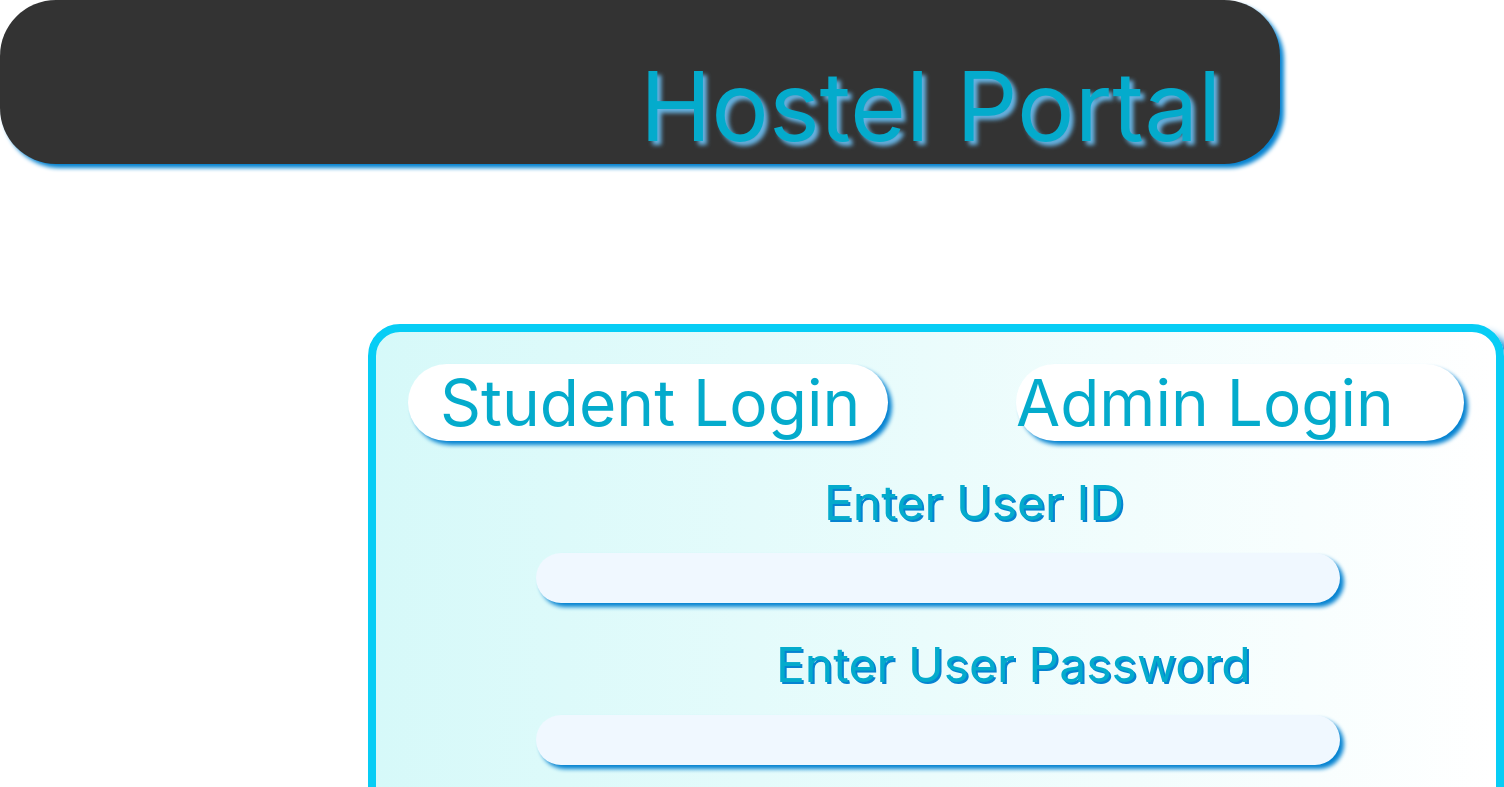
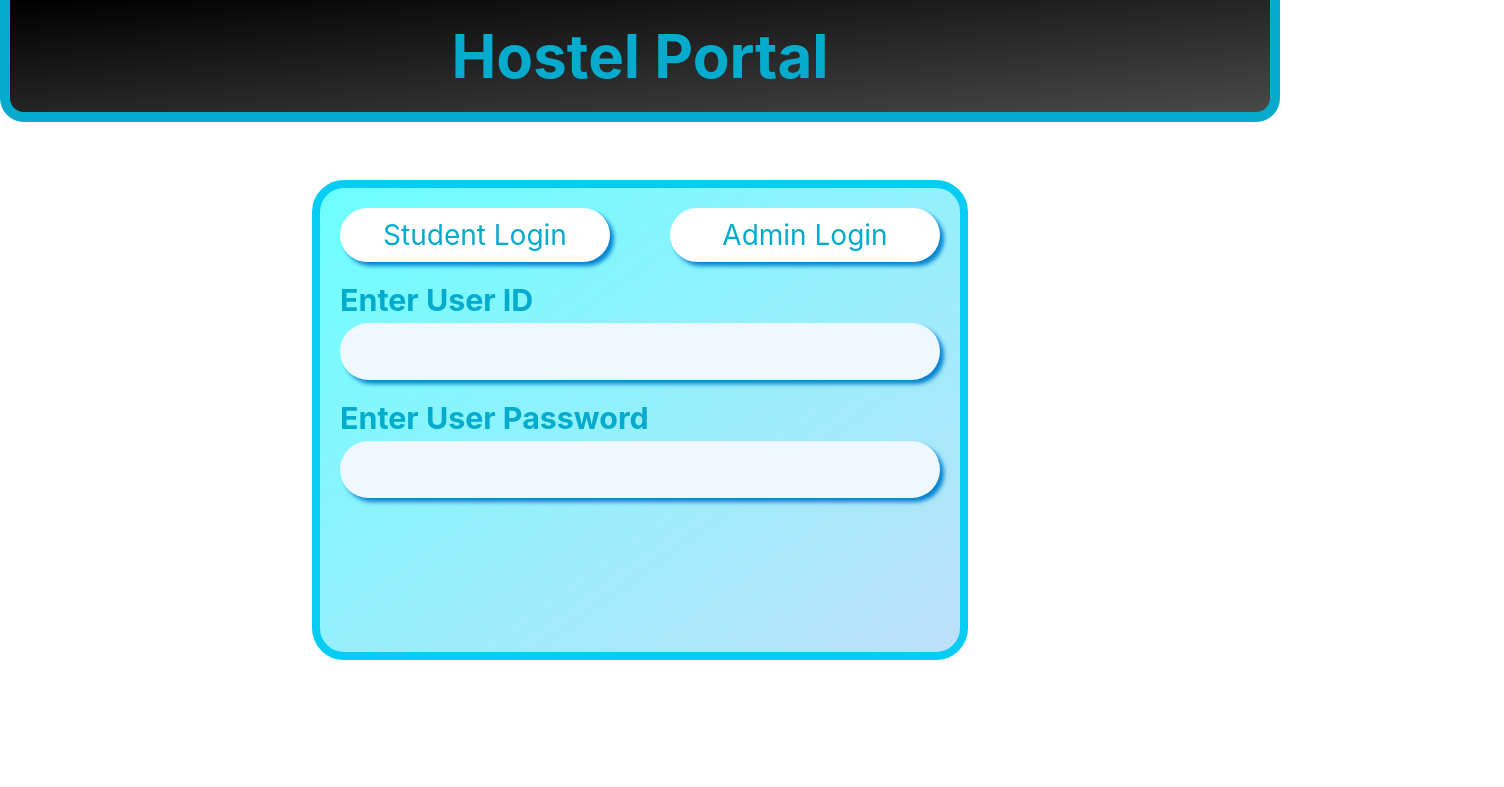
Before and after one commit to Nivedh-Biju/project_hostel, a React (Create React App) app in the folder client1/: page / in a window 1280 px wide. Shown: the top 787 px of the page, 1504 px wide, since content can reach past the window. Built offline with nearby package versions, Linux system fonts and the light colour scheme.

Commit message:
updated loging page

```diff
--- a/client1/src/css/login.css
+++ b/client1/src/css/login.css
@@ -1,34 +1,39 @@
 .Login_main {
-    position: relative;
+    display: flex;
+    flex-direction: column;
 }
 
 .Login_inner {
-    background: linear-gradient(to right, rgb(214, 249, 249), white);
-    position: relative;
-    top: 10rem;
-    left: 23rem;
+    display: flex;
+    flex-direction: column;
+    align-self: center;
+    background: linear-gradient(to top left,rgb(189, 224, 248),rgb(108, 255, 255));
     border: 0.5rem solid rgb(7, 205, 245); /* Adjust border width */
     border-radius: 2rem;
-    height: 30rem;
-    width:70rem;
-    box-shadow: 10px 10px 10px rgb(5, 131, 209);
+    margin-top: 4.5%;
+    height: 58vh;
+    width: 50%;
+    overflow: scroll;
+}
+
+.Login_inner::-webkit-scrollbar{
+    display: none;
 }
 
 .select_type {
-    padding-top: 2rem;
-    padding-left: 2rem;
+    padding: 20px;
+    align-items: center;
     display: grid;
-    gap: 8rem;
-    grid-template-columns: 30rem 30rem;
-    border-radius: 2rem;
+    grid-template-columns: 45% 10% 45%;
 }
 
 .select_student {
     background-color: white;
     grid-column: 1;
-    align-items: center;
-    font-size: 4rem;
-    padding-left: 2rem;
+    padding-top: 10px;
+    padding-bottom: 10px;
+    text-align: center;
+    font-size: 1.75rem;
     border-radius: 5rem;
     color: rgb(4, 171, 204);
     transition: 0.5s;
@@ -39,14 +44,17 @@
     background: rgb(4, 171, 204);
     color: white;
     box-shadow: 10px 10px 10px rgb(5, 131, 209);
+    font-weight: bold;
 }
 
 .select_admin {
     background: white;
-    grid-column: 2;
-    align-items: center;
-    width: 28rem;
-    font-size: 4rem;
+    grid-column: 3;
+    padding-top: 10px;
+    padding-bottom: 10px;
+    text-align: center;
+    width: 100%;
+    font-size: 1.75rem;
     border-radius: 5rem;
     color: rgb(4, 171, 204);
     transition: 0.5s;
@@ -57,49 +65,49 @@
     background: rgb(4, 171, 204);
     color: white;
     box-shadow: 10px 10px 10px rgb(5, 131, 209);
+    font-weight: bold;
 }
 
 .id_input{
-    display: grid;
-    padding-left: 10rem;
+    padding-left: 20px;
+    padding-right: 20px;
+    display: flex;
+    flex-flow: column;
 }
 
 .id_label{
-    height: 5rem;
-    font-size: 3rem;
+    font-size: 1.9rem;
     color: rgb(4, 171, 204);
-    text-shadow: 2px 2px 0px rgb(5, 131, 209);
-    padding-left: 18rem;
-    align-items: center;
-    padding-top: 2rem;
+    /* text-shadow: 2px 2px 0px rgb(5, 131, 209); */
+    margin-bottom: 5px;
+    font-weight: bold;
 }
 
 .passwd_label{
-    padding-left: 20rem;
-    height: 5rem;
-    font-size: 3rem;
+    font-size: 1.9rem;
     color: rgb(4, 171, 204);
-    text-shadow: 2px 2px 0px rgb(5, 131, 209);
-    padding-left: 15rem;
-    padding-top: 2rem;
+    /* text-shadow: 2px 2px 0px rgb(5, 131, 209); */
+    margin-bottom: 5px;
+    font-weight: bold;
 }
 
 .id_in{
-    height: 3rem;
-    width: 50rem;
+    font-size: 2rem;
+    padding: 10px;
+    padding-left: 20px;
     border-radius: 2rem;
-    font-size: 3rem;
     box-shadow: 4px 4px 4px rgb(5, 131, 209);
     border: rgb(5, 131, 209);
     background-color: aliceblue;
     color: rgb(5, 131, 209);
+    margin-bottom: 20px;
 }
 
 .passin{
-    height: 3rem;
-    width: 50rem;
+    font-size: 2rem;
+    padding: 10px;
+    padding-left: 20px;
     border-radius: 2rem;
-    font-size: 3rem;
     box-shadow: 4px 4px 4px rgb(5, 131, 209);
     border: rgb(5, 131, 209);
     background-color: aliceblue;
@@ -107,12 +115,15 @@
 }
 
 .upper_label{
-    background: #333;
-    font-size: 6rem;
-    padding-top: 3rem;
-    text-shadow: 4px 4px 4px rgb(103, 180, 228);
-    padding-left: 40rem;
+    background: linear-gradient(to bottom right,black,rgb(73, 73, 73));
+    border: solid 10px;
+    border-top: none;
+    text-align: center;
+    padding-top: 20px;
+    padding-bottom: 20px;
+    font-size: 3.75rem;
+    font-weight: bolder;
     color:  rgb(4, 171, 204);
-    box-shadow: 4px 4px 4px rgb(5, 131, 209);
-    border-radius: 3.5rem;
+    border-bottom-left-radius: 1.5rem;
+    border-bottom-right-radius: 1.5rem;
 }
```
